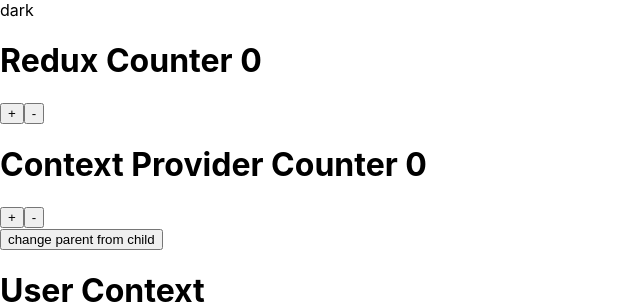
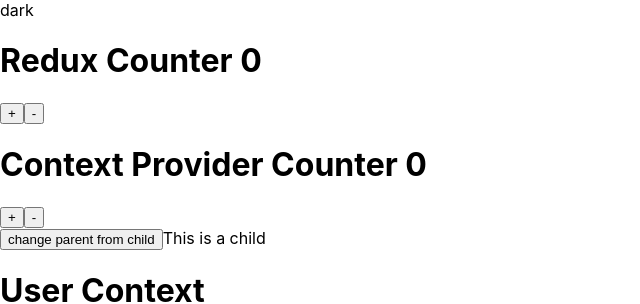
Before and after one commit to vishnuprasadkv55/redux-test, a React (Create React App) app: page / in a window 1280 px wide. Shown: the top 304 px of the page, without its empty margins (0-640 px from the left). Built offline with nearby package versions, Linux system fonts and the light colour scheme.

Commit message:
added a child to increment

```diff
--- /dev/null
+++ b/src/components/child.js
@@ -0,0 +1,12 @@
+import { useEffect } from "react";
+
+const Child =()=>{
+
+    console.log('reinstantiated real child');
+    useEffect(()=>{
+        console.log('rerendered real child');
+    })
+    return "This is a child"
+}
+
+export default Child
--- a/src/components/increment.js
+++ b/src/components/increment.js
@@ -3,6 +3,7 @@
 import { decrement, increment } from "../actions";
 import { useCounter } from "../context/counter-context";
 import { useUser } from "../context/logged-context";
+import Child from "./child";
 const Increment = ({ setHello, hello }) => {
   const counter = useSelector((state) => state.counter);
   const isLogged = useSelector((state) => state.isLogged);
@@ -31,6 +32,7 @@
       <button onClick={() => setHello("dark changed" + Math.random())}>
           change parent from child
         </button>
+        <Child/>
     </div>
   );
 };
```
